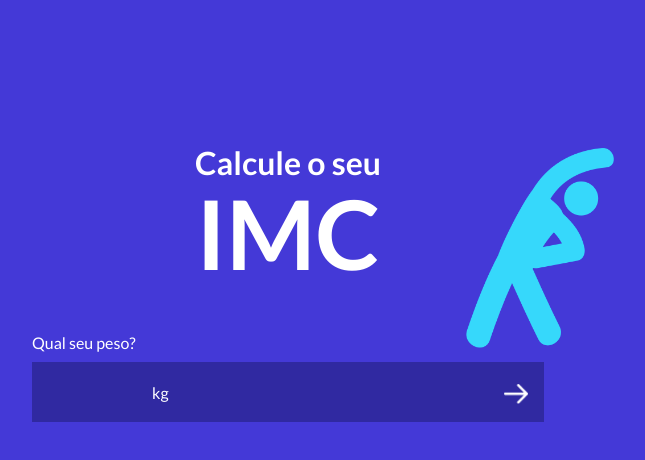
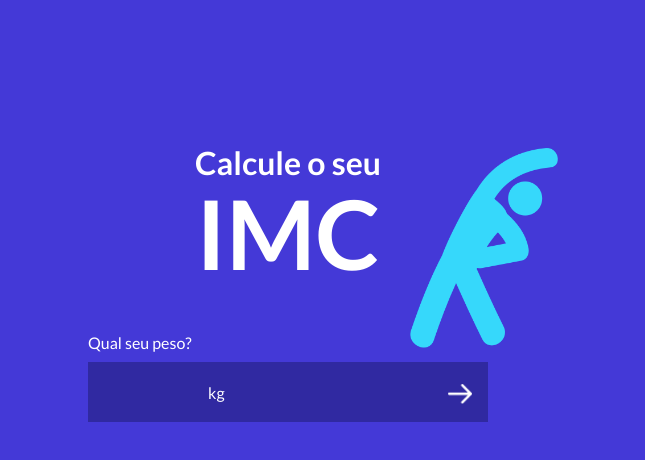
Before and after one commit to thiagok/saude-imc, a plain HTML site: page index.html in a window 1280 px wide. Shown: the whole page, without its empty margins (352-997 px from the left). Drawn offline with Linux system fonts and the light colour scheme.

Commit message:
Adequação de campos

```diff
--- a/assets/stylesheet/imc.css
+++ b/assets/stylesheet/imc.css
@@ -12,7 +12,7 @@ html, body {
 }
 
 #center-content {
-  width: 40%;
+  width: 400px;
   margin-left: auto;
   margin-right: auto;
   transition: 1s;
@@ -86,7 +86,7 @@ body.done {
   border: 0;
   box-sizing: border-box;
   padding: 10px;
-  padding-right: 85%;
+  padding-right: 300px;
   margin-top: 10px;
   color: white;
   font-family: 'Merriweather Sans', 'Open Sans', sans-serif;
@@ -242,6 +242,9 @@ span.error { color: tomato; padding-left: 10px; }
     top: 120px;
     right: -10px;
   }
+  #center-content .imc-form input {
+    padding-right: 70%;
+  }
 }
 
 @media (max-width: 800px) {
```
